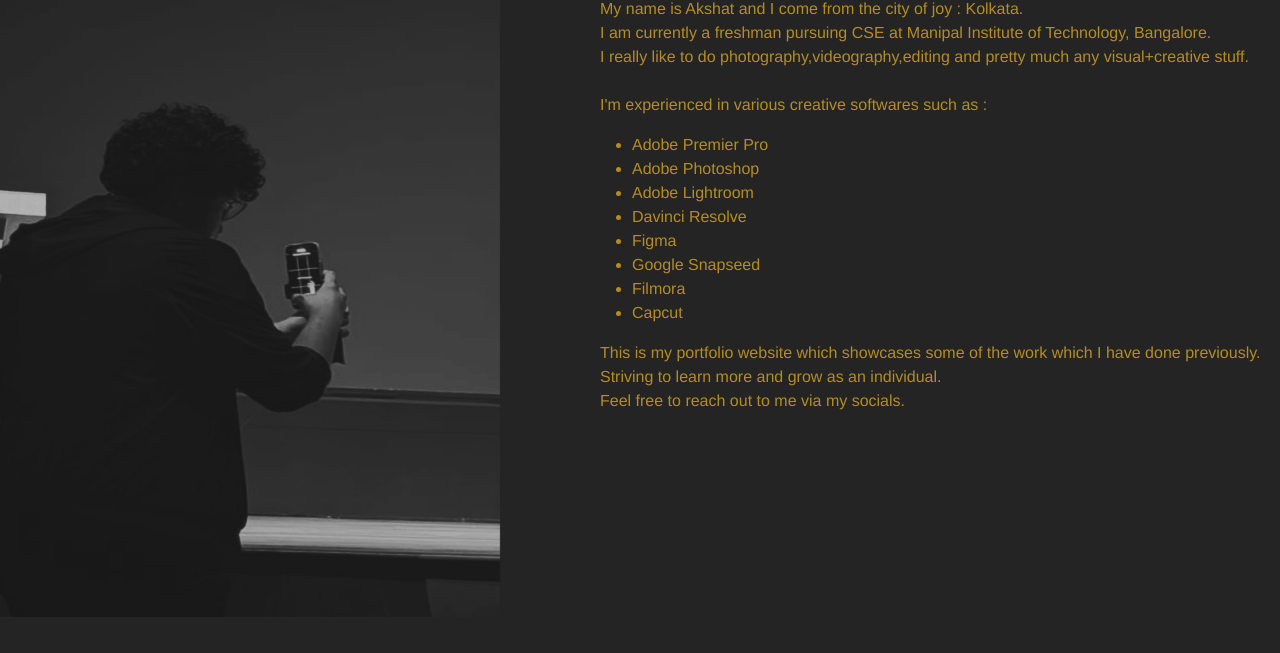
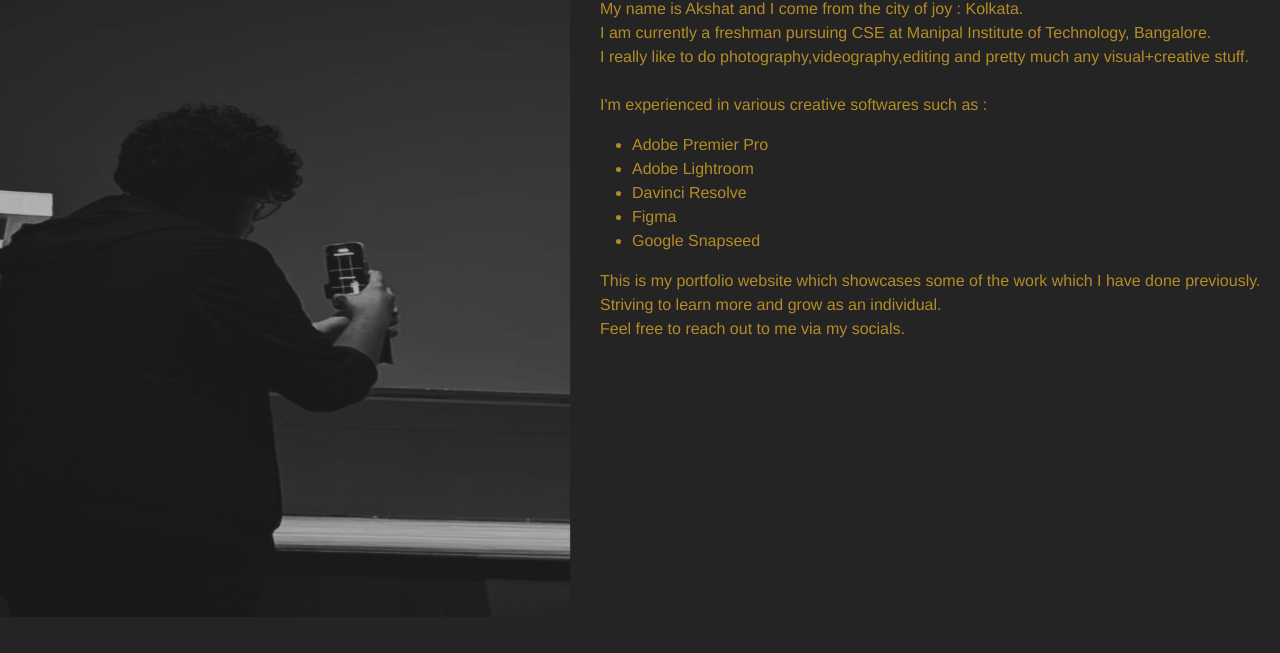
Before and after one commit to akshat-2337/Photography_portfolio, a plain HTML site: page index.html in a window 1280 px wide. Shown: the part 139-792 px from the top of the page. Drawn offline with nearby package versions, Linux system fonts and the light colour scheme.

Commit message:
Adjusted list items and font selections.
//

```diff
--- a/index.html
+++ b/index.html
@@ -33,7 +33,7 @@
 
 <div id="photo">
   <link rel="stylesheet" href="style.css">
-  <img src="EC8C61D5-ADA9-4DF9-A249-1FA09DF395AD.JPG" alt = "home page pic" width="500" height="700">
+  <img src="EC8C61D5-ADA9-4DF9-A249-1FA09DF395AD.JPG" alt = "home page pic" width="570" height="700">
   <div id="ptxt">
 
     <p><h1>About Me</h1></p>
@@ -43,13 +43,10 @@
        <br> I'm experienced in various creative softwares such as : <br>
       <ul>
         <li>Adobe Premier Pro</li>
-        <li>Adobe Photoshop</li>
         <li>Adobe Lightroom</li>
         <li>Davinci Resolve</li>
         <li>Figma</li>
         <li>Google Snapseed</li>
-        <li>Filmora</li>
-        <li>Capcut</li>
       </ul></p>
       This is my portfolio website which showcases some of the work which I have done previously.<br>
       Striving to learn more and grow as an individual. <br>
```
